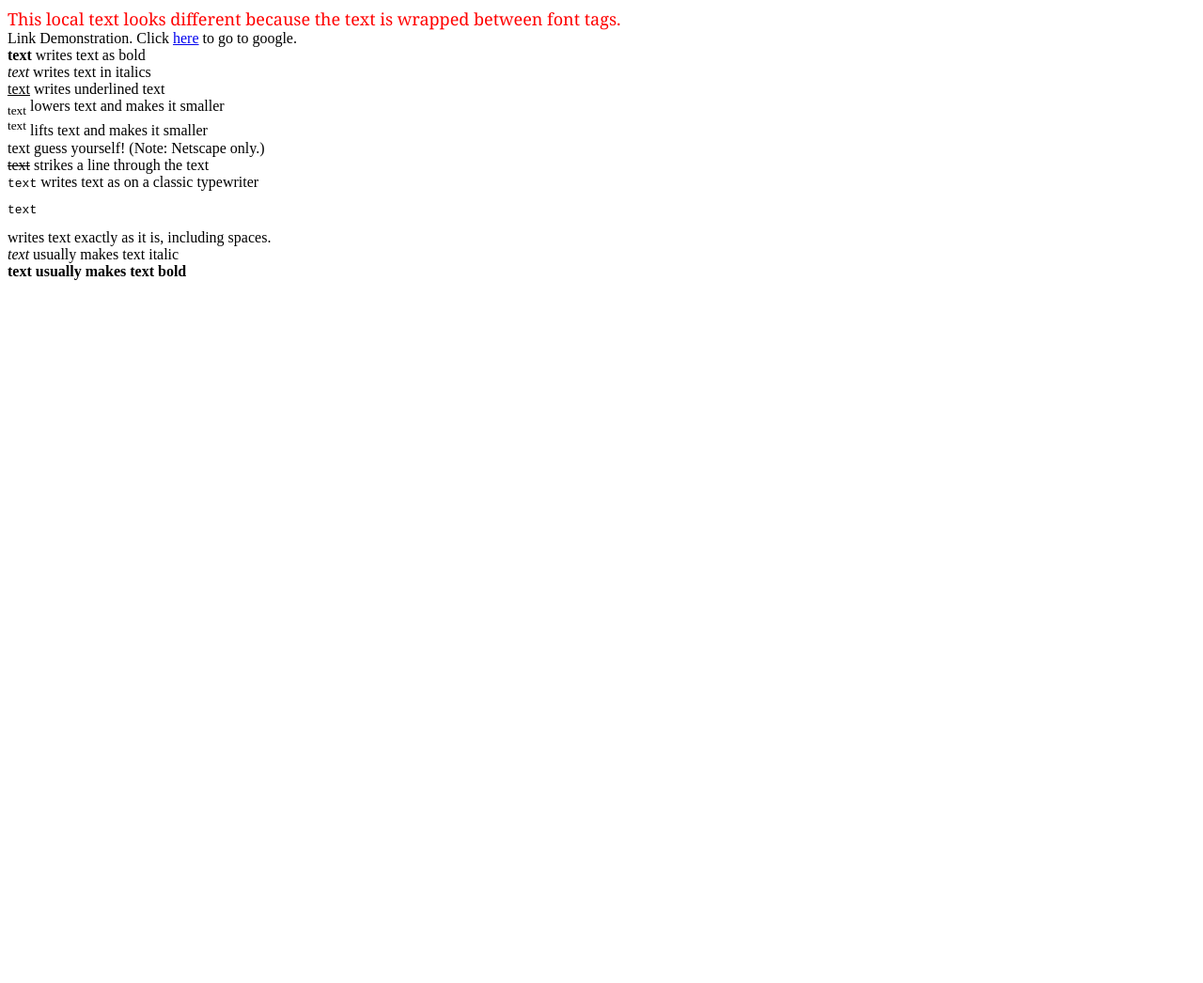
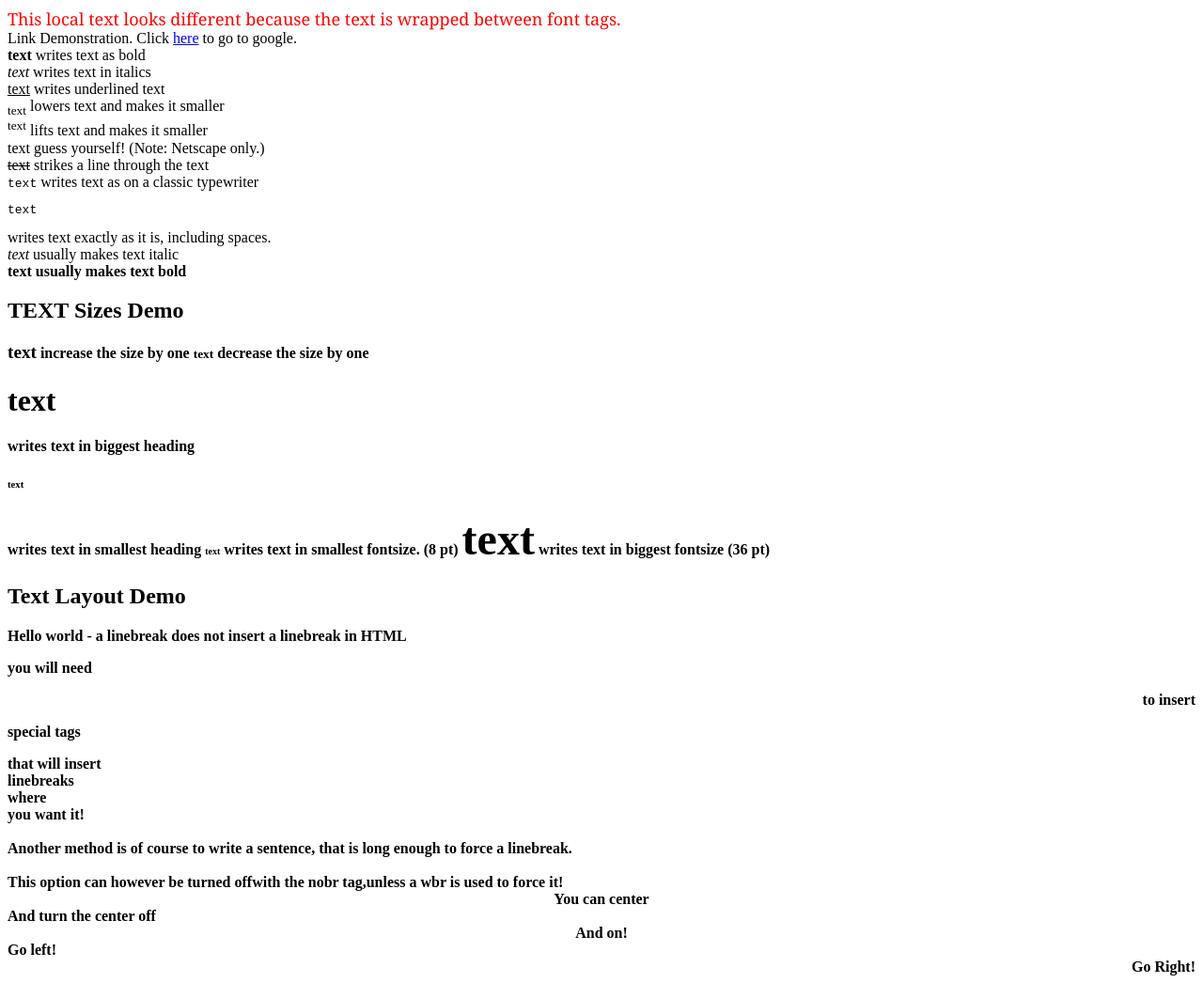
Before and after one commit to santhib/static-website, a plain HTML site: page WebContent/text.html in a window 1280 px wide. Shown: the whole page at 94% size. Before the commit the page ends 800 px from the top, so only its background shows below. Drawn offline with Linux system fonts and the light colour scheme.

Commit message:
Completed HTML Text Demo.

```diff
--- a/WebContent/text.html
+++ b/WebContent/text.html
@@ -28,6 +28,42 @@ This local text looks different because the text is wrapped between font tags.
 <pre>text</pre>	writes text exactly as it is, including spaces.<br>
 <em>text</em>	usually makes text italic<br>
 <strong>text<strong>	usually makes text bold<br>
+<h2>TEXT Sizes Demo</h2>
+<big>text</big>	increase the size by one
+<small>text</small>	decrease the size by one
+<h1>text</h1>	writes text in biggest heading
+<h6>text</h6>	writes text in smallest heading
+<font size="1">text</font>	writes text in smallest fontsize. (8 pt)
+<font size="7">
+text</font>	writes text in biggest fontsize (36 pt)
+
+<h2>Text Layout Demo</h2>
+Hello world -
+a linebreak does not
+insert a linebreak in HTML
+<p>you will need</p>
+
+<p align="right">to insert</p>
+
+<p align="left">special tags</p>
+
+that will insert<br>
+linebreaks<br>
+where<br>
+you want it!<br>
+<br>
+Another method is of course to write a sentence, that is long enough to force a linebreak.<br>
+<br>
+<nobr>This option can however be turned off<wbr>with the nobr tag,<wbr>unless a wbr is used to force it!</nobr>
+
+<center>You can center</center>
+And turn the center off
+<div align="center">And on!</div>
+<div align="left">Go left!</div>
+<div align="right">Go Right!</div>
+
+
+
 
 </body>
 </html>
```
Also changed, not shown: WebContent/index.html (+1 -1 lines).
